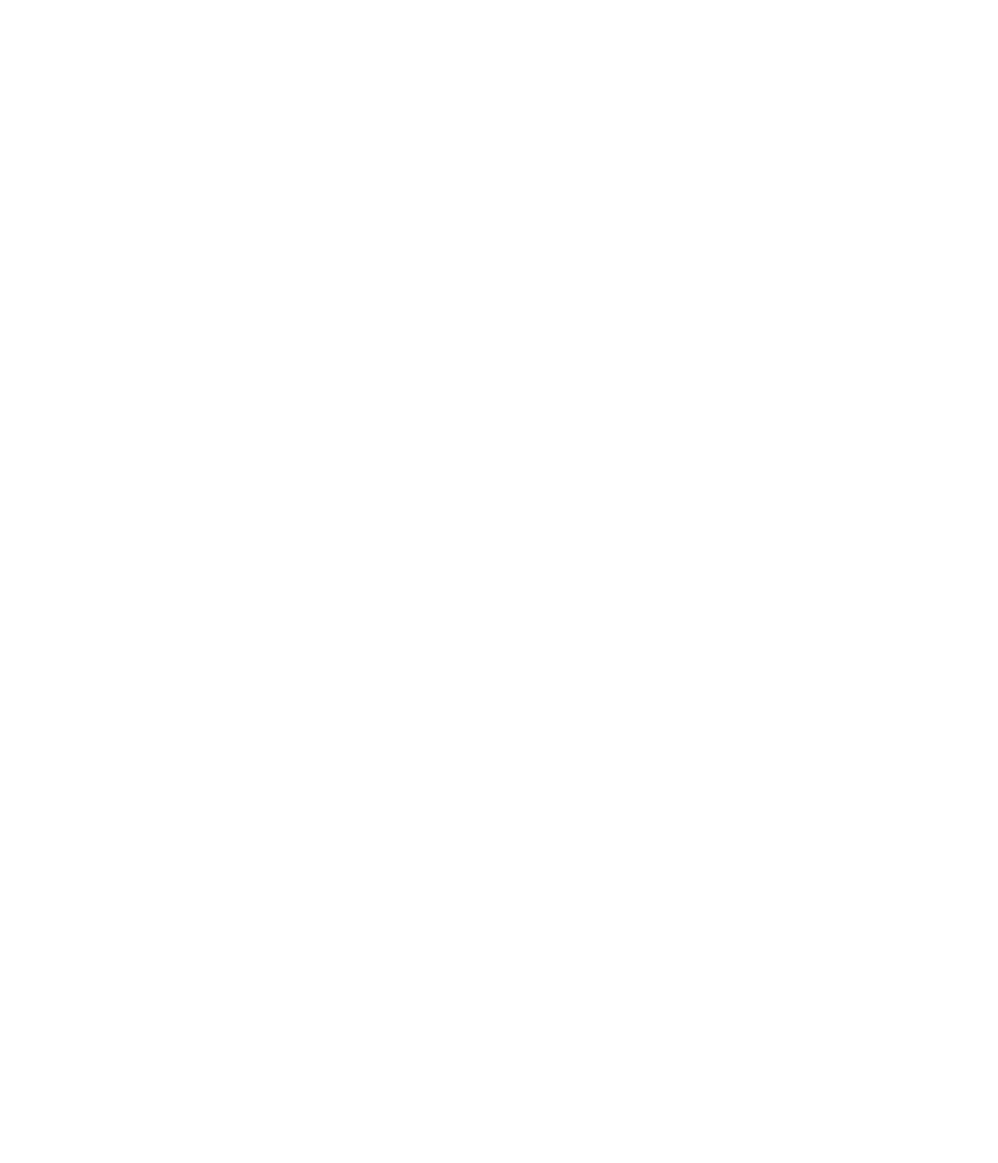
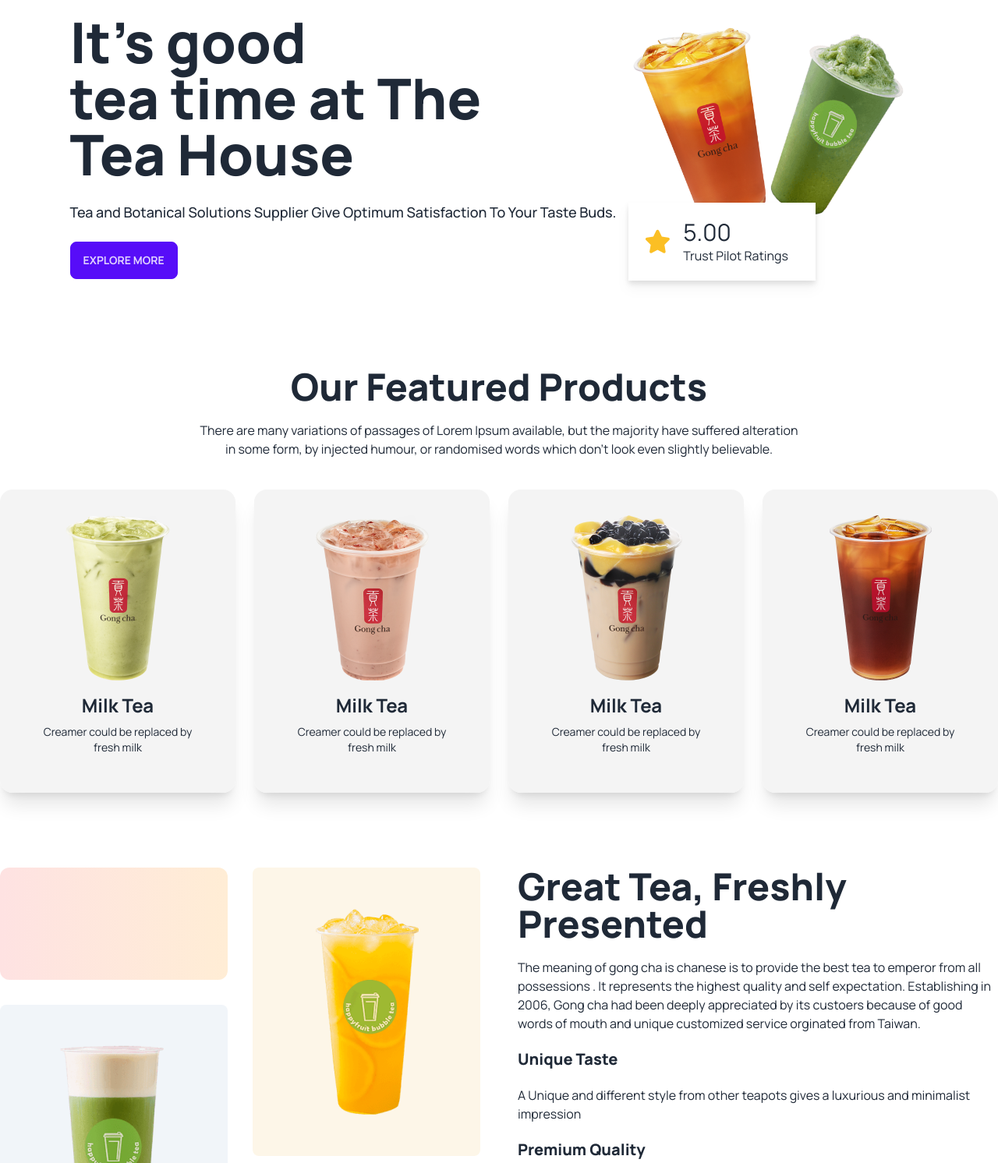
Before and after one commit to shilpi68/tea-house-withdaisyul, a plain HTML site: page index.html in a window 1280 px wide. Shown: the top 1492 px of the page at 78% size. Before the commit the page ends 800 px from the top, so only its background shows below. Drawn offline with nearby package versions, Linux system fonts and the light colour scheme.

Commit message:
created grid layout with gredent

```diff
--- a/index.html
+++ b/index.html
@@ -11,7 +11,11 @@
 <link rel="preconnect" href="https://fonts.googleapis.com">
 <link rel="preconnect" href="https://fonts.gstatic.com" crossorigin>
 <link href="https://fonts.googleapis.com/css2?family=Manrope:wght@300;400;500;700;800&display=swap" rel="stylesheet">
+
+<!-- font awesome -->
+<script src="https://kit.fontawesome.com/16ed61218f.js" crossorigin="anonymous"></script>
 <script>
+
 
     tailwind.config = {
       theme: {
@@ -31,11 +35,111 @@
 </style>
 </head>
 <body class="font-manrope">
-    <header>
+    <header class="container mx-auto">
+      <div class="hero ">
+        <div class="hero-content flex-col lg:flex-row">
+
+          <div>
+            <h1 class="text-5xl lg:text-7xl font-extrabold">
+              It's good <br>
+              tea time at The <br>
+               Tea House</h1>
+            <p class="py-6 text-lg font-medium">Tea and Botanical Solutions Supplier Give Optimum Satisfaction To Your Taste Buds.</p>
+            <button class="btn btn-primary">Explore More</button>
+          </div>
+          <div>
+
+          <img src="/images/banner.png" class="max-w-sm" />
+          <!-- ratings badge -->
+          <div class=" -mt-12 flex items-center gap-4 drop-shadow-lg bg-white p-5 w-60">
+            <i class="fa-solid fa-star text-3xl text-amber-400"></i>
+            <div>
+              <h3 class="text-3xl">5.00</h3>
+              <p>Trust Pilot Ratings</p>
+            </div>
+          </div>
+
+
+
+        </div>
+        </div>
+      </div>
 
     </header>
 
-    <main>
+    <main class="container mx-auto">
+      <!-- featured section -->
+      <section class="text-center">
+        <h2 class="text-5xl font-extrabold my-24 mb-5">Our Featured Products</h2>
+        <p class="lg:max-w-3xl mb-10 mx-auto">There are many variations of passages of Lorem Ipsum available, but the majority have suffered alteration in some form, by injected humour, or randomised words which don't look even slightly believable. </p>
+
+        <!-- featured tea card container -->
+        <div class="grid gap-6 grid-cols-1 md:grid-cols-2 lg:grid-cols-4">
+          <!-- first card -->
+          <div class="card card-compact  p-8 bg-gradient-to-r from-[#F4F4F4] to-[#F4F4F4] shadow-xl">
+            <figure><img src="/images/tea-1.png" alt="Shoes" /></figure>
+            <div class="card-body text-center">
+              <h2 class="text-2xl font-bold">Milk Tea</h2>
+              <p>Creamer could be replaced by fresh milk</p>
+
+            </div>
+          </div>
+          <!-- second card -->
+          <div class="card card-compact  p-8 bg-gradient-to-r from-[#F4F4F4] to-[#F4F4F4] shadow-xl">
+            <figure><img src="/images/tea-2.png" alt="Shoes" /></figure>
+            <div class="card-body text-center">
+              <h2 class="text-2xl font-bold">Milk Tea</h2>
+              <p>Creamer could be replaced by fresh milk</p>
+
+            </div>
+          </div>
+          <!-- third card -->
+          <div class="card card-compact  p-8 bg-gradient-to-r from-[#F4F4F4] to-[#F4F4F4] shadow-xl">
+            <figure><img src="/images/tea-3.png" alt="Shoes" /></figure>
+            <div class="card-body text-center">
+              <h2 class="text-2xl font-bold">Milk Tea</h2>
+              <p>Creamer could be replaced by fresh milk</p>
+
+            </div>
+          </div>
+          <!-- fourth card -->
+          <div class="card card-compact  p-8 bg-gradient-to-r from-[#F4F4F4] to-[#F4F4F4] shadow-xl">
+            <figure><img src="/images/tea-4.png" alt="Shoes" /></figure>
+            <div class="card-body text-center">
+              <h2 class="text-2xl font-bold">Milk Tea</h2>
+              <p>Creamer could be replaced by fresh milk</p>
+
+            </div>
+          </div>
+
+        </div>
+
+      </section>
+      <!-- great tea fresh tea section -->
+
+      <section class="my-24 flex gap-12 flex-col lg:flex-row">
+        <div class="grid gap-8 grid-cols-1 md:grid-cols-2 flex-1">
+          <div class="rounded-xl h-36 bg-gradient-to-r from-red-100 to-orange-100"></div>
+          <div class="row-span-2 bg-[#E6A6231A] rounded-lg px-8 py-12 flex justify-center items-center">
+            <img src="images/fresh-1.png" alt=""></div>
+            <div class="row-span-2 bg-slate-100 rounded-lg px-8 py-12 flex justify-center items-center">
+              <img src="images/fresh-2.png" alt=""></div>
+              <div class="rounded-xl h-36 bg-gradient-to-r from-[#D9D9D9] to-[#FFF]"></div>
+
+        </div>
+        <div class="space-y-5 flex-1">
+          <h3 class="text-5xl font-extrabold">Great Tea, Freshly <br>Presented</h3>
+          <p>The meaning of gong cha is chanese is to provide the best tea to emperor from all possessions . It represents the highest quality and self expectation. Establishing in 2006, Gong cha had been deeply appreciated by its custoers  because of good words of mouth and unique customized service orginated from Taiwan.</p>
+
+          <h4 class="text-xl font-extrabold mt-8">Unique Taste</h4>
+          <p>A Unique and different style from other teapots gives a luxurious and minimalist impression</p>
+
+          <h4 class="text-xl font-extrabold mt-8">Premium Quality</h4>
+          <p>Premium Quality that makes tea more elegant and more durable when you use it.</p>
+
+        </div>
+
+      </section>
 
     </main>
 
```
